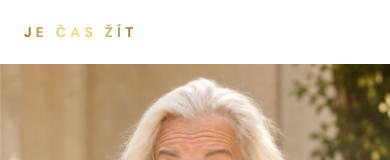
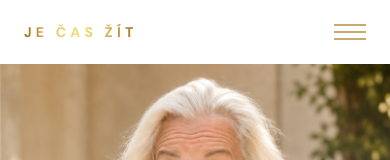
Before and after one commit to jarkamatuska1-png/jecaszit-web, a Next.js app: page / in a window 390 px wide. Shown: the top 160 px of the page. Built offline with nearby package versions, Linux system fonts and the light colour scheme.

Commit message:
Mobilní menu, SEO meta tagy s OG obrazkem, favicon

```diff
--- a/app/layout.tsx
+++ b/app/layout.tsx
@@ -23,15 +23,22 @@ const dancing = Dancing_Script({
 
 export const metadata: Metadata = {
   title: "Je čas žít | Jarka Matušková",
-  description: "Velký holky chtějí od života víc. Mnohem víc. Jarka Matušková — koučink, mentoring, spolupráce.",
+  description: "Pro velké holky, které chtějí od života víc. Jeden společný hovor může ukázat tvoje další možnosti.",
   metadataBase: new URL("https://jecaszit.cz"),
   openGraph: {
     title: "Je čas žít | Jarka Matušková",
-    description: "Velký holky chtějí od života víc. Mnohem víc.",
+    description: "Pro velké holky, které chtějí od života víc. Jeden společný hovor může ukázat tvoje další možnosti.",
     url: "https://jecaszit.cz",
     siteName: "Je čas žít",
     locale: "cs_CZ",
     type: "website",
+    images: [{ url: "/images/jarka-mockup.jpg", width: 1920, height: 720, alt: "Jarka Matušková — Je čas žít" }],
+  },
+  twitter: {
+    card: "summary_large_image",
+    title: "Je čas žít | Jarka Matušková",
+    description: "Pro velké holky, které chtějí od života víc.",
+    images: ["/images/jarka-mockup.jpg"],
   },
 };
 
--- a/components/Nav.tsx
+++ b/components/Nav.tsx
@@ -9,6 +9,7 @@ const links = [
 
 export default function Nav() {
   const [scrolled, setScrolled] = useState(false);
+  const [open, setOpen] = useState(false);
 
   useEffect(() => {
     const onScroll = () => setScrolled(window.scrollY > 20);
@@ -16,9 +17,14 @@ export default function Nav() {
     return () => window.removeEventListener("scroll", onScroll);
   }, []);
 
+  const close = () => setOpen(false);
+
   return (
+    <>
       <nav className={`fixed top-0 left-0 right-0 z-50 transition-all duration-300 ${scrolled ? "bg-white shadow-sm" : "bg-white/95"}`}>
         <div className="max-w-6xl mx-auto px-6 h-16 flex items-center justify-between">
+
+          {/* Logo */}
           <a
             href="#"
             className="font-sans text-sm font-black tracking-[0.3em] uppercase"
@@ -31,6 +37,8 @@ export default function Nav() {
           >
             Je čas žít
           </a>
+
+          {/* Desktop linky */}
           <div className="hidden md:flex items-center gap-8">
             {links.map((l) => (
               <a
@@ -42,7 +50,65 @@ export default function Nav() {
               </a>
             ))}
           </div>
+
+          {/* Hamburger — jen mobil */}
+          <button
+            className="md:hidden flex flex-col justify-center gap-[5px] w-8 h-8 focus:outline-none"
+            onClick={() => setOpen((v) => !v)}
+            aria-label="Menu"
+          >
+            <span
+              className="block h-[2px] w-full transition-all duration-300 origin-center"
+              style={{
+                background: "var(--gold)",
+                transform: open ? "translateY(7px) rotate(45deg)" : "none",
+              }}
+            />
+            <span
+              className="block h-[2px] w-full transition-all duration-300"
+              style={{
+                background: "var(--gold)",
+                opacity: open ? 0 : 1,
+              }}
+            />
+            <span
+              className="block h-[2px] w-full transition-all duration-300 origin-center"
+              style={{
+                background: "var(--gold)",
+                transform: open ? "translateY(-7px) rotate(-45deg)" : "none",
+              }}
+            />
+          </button>
+
         </div>
       </nav>
+
+      {/* Mobilní menu overlay */}
+      <div
+        className={`fixed inset-0 z-40 bg-white flex flex-col items-center justify-center gap-10 transition-all duration-300 md:hidden ${open ? "opacity-100 pointer-events-auto" : "opacity-0 pointer-events-none"}`}
+      >
+        {links.map((l) => (
+          <a
+            key={l.href}
+            href={l.href}
+            onClick={close}
+            className="text-2xl tracking-[0.3em] uppercase font-black text-[var(--foreground)] hover:text-[var(--gold)] transition-colors"
+          >
+            {l.label}
+          </a>
+        ))}
+
+        <a
+          href="https://wa.me/420774420251?text=Ahoj+Jarko%2C+ráda+bych+si+s+tebou+popovídala."
+          target="_blank"
+          rel="noopener noreferrer"
+          onClick={close}
+          className="mt-4 inline-block px-10 py-4 text-white text-xs tracking-[0.3em] uppercase font-bold"
+          style={{ background: "linear-gradient(to right, #9a7020, #e8c96e, #f5e07e, #d4af5a, #9a7020)" }}
+        >
+          Chci si popovídat
+        </a>
+      </div>
+    </>
   );
 }
```
Also changed, not shown: app/icon.svg (added). Lines whose indentation alone changed are shown as unchanged.
